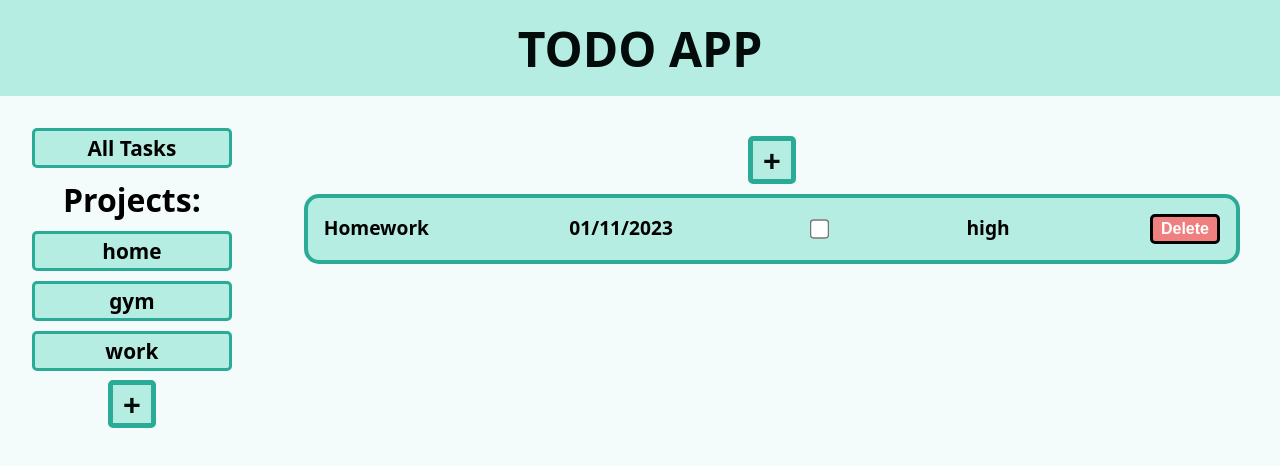
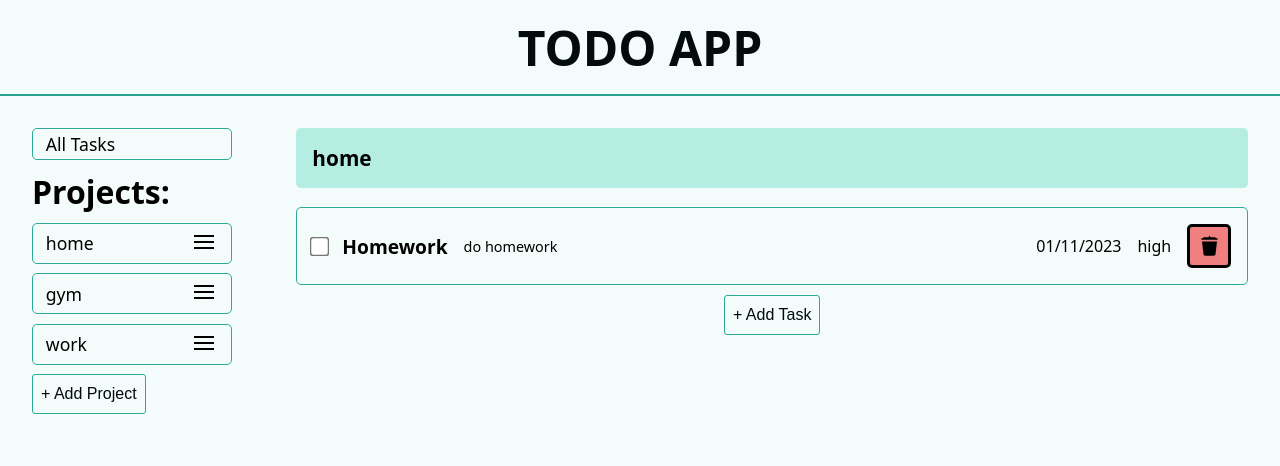
Before and after one commit to Aniket356/todo-app, a website built with webpack: page dist/index.html in a window 1280 px wide. Both pictures are taken after a click on the item "home". Built offline with nearby package versions, Linux system fonts and the light colour scheme.

Commit message:
add new project button

```diff
--- a/src/assets/style.css
+++ b/src/assets/style.css
@@ -11,15 +11,6 @@
     --secondary: #b6ede3;
     --accent: #2bab96;
 }
-  /* @media (prefers-color-scheme: dark) {
-    :root {
-      --text: #f3fcfb;
-      --background: #030c0a;
-      --primary: #5cd6c2;
-      --secondary: #12493f;
-      --accent: #54d4bf;
-    }
-  } */
 
 ul {
     list-style-type: none;
@@ -32,15 +23,13 @@ body {
 }
 
 .top-bar {
-    display: flex;
-    flex-direction: column;
-    background-color: var(--secondary);
-    padding: 1rem;
     font-size: 1.5rem;
     color: var(--text);
+    display: flex;
     justify-content: center;
     align-items: center;
     height: 4em;
+    border-bottom: 2px solid var(--primary);
 }
 
 main {
@@ -48,19 +37,16 @@ main {
 }
 
 .sidebar {
-    /* background-color: var(--primary); */
     padding: 2rem;
     flex-basis: calc(100vw/4);
-    text-align: center;
 }
 
 .sidebar ul {
     position: sticky;
     top: 2em;
-    height: fit-content;
 }
 
-.sidebar p {
+.sidebar ul > p {
     font-weight: bold;
     font-size: 2rem;
     margin-bottom: 0.6rem;
@@ -68,48 +54,112 @@ main {
 
 .sidebar li {
     margin-bottom: 0.6rem;
-    background-color: var(--secondary);
     padding: 0.2rem 0.8rem;
-    font-weight: bold;
-    border: 3px solid var(--accent);
-    font-size: 1.3rem;
+    border: 1px solid var(--accent);
+    font-size: 1.1rem;
     border-radius: 5px;
     cursor: pointer;
-    transition: transform ease 0.3s;
+    transition: transform ease 0.1s;
+    display: flex;
+    align-items: center;
+    justify-content: space-between;
+}
+
+.sidebar li button {
+    background-color: transparent;
+    border: none;
+    cursor: pointer;
+    padding: 0.3rem;
+    border-radius: 5px;
+}
+
+.sidebar li button:hover {
+    border: 1px solid black;
+}
+
+.sidebar li:hover {
+    background-color: var(--secondary);
 }
 
 .sidebar li:active {
     transform: scale(0.95);
 }
 
+#new-project-form #project-name{
+    padding: 0.2rem;
+    margin-bottom: 0.3rem;
+    border: 2px solid var(--accent);
+    outline: none;
+    border-radius: 5px;
+    font-size: 1.1rem;
+}
+
+#new-project-form button {
+    display: block;
+    background-color: var(--background);
+    font-weight: bold;
+    border: 1px solid var(--accent);
+    padding: 0.3rem 0.5rem;
+    border-radius: 5px;
+    cursor: pointer;
+}
+
+#new-project-form button:hover {
+    background-color: var(--secondary);
+}
+
+.project-header {
+    font-size: 1.3rem;
+    padding: 1rem;
+    width: 100%;
+    background-color: var(--secondary);
+    font-weight: bold;
+    margin-bottom: 1.2rem;
+    text-align: left;
+    border-radius: 5px;
+}
+
 .todos {
     width: 100%;
-    padding: 2.5rem;
+    padding: 2em;
     text-align: center;
+}
+
+.todo-div1, .todo-div2{
+    display: flex;
+    gap: 1rem;
+    align-items: center;
 }
 
 .todos .todo {
     display: flex;
     justify-content: space-between;
-    background-color: var(--secondary);
     padding: 1rem;
-    font-size: 1.2rem;
-    font-weight: bold;
     margin-bottom: 0.6rem;
-    border: 4px solid var(--accent);
-    border-radius: 15px;
+    border: 1px solid var(--accent);
+    border-radius: 5px;
     min-width: 400px;
 }
 
+.todo .title {
+    font-weight: bold;
+    font-size: 1.2rem;
+}
+
+.todo .description {
+    font-size: 0.9rem;
+}
+
+
 .todo button.del {
-    padding: 0.2rem 0.5rem;
-    font-weight: bold;
+    padding: 0.4rem;
     background-color: lightcoral;
     border: 3px solid black;
-    color: white;
-    font-size: 1rem;
     border-radius: 5px;
     cursor: pointer;
+    display: flex;
+    justify-content: center;
+    align-items: center;
 }
 
 .todo button.del:active {
@@ -123,17 +173,20 @@ main {
 }
 
 .add {
-    height: 3rem;
-    width: 3rem;
-    background-color: var(--secondary);
-    border-radius: 5px;
-    border: 5px solid var(--accent);
-    font-size: 1.9rem;
-    font-weight: bold;
+    height: 2.5rem;
+    width: fit-content;
+    padding: 0.5rem 0.5rem;
+    border-radius: 3px;
+    border: 1px solid var(--accent);
+    background-color: var(--background);
+    font-size: 1rem;
     color: var(--text);
     cursor: pointer;
     margin-bottom: 0.6rem;
+}
 
+.add:hover {
+    background-color: var(--secondary);
 }
 
 .add:active {
--- a/src/index.js
+++ b/src/index.js
@@ -9,7 +9,5 @@ let projects = {
     work: []
 };
 
-console.table(projects);
-
 renderSidebar(projects);
 renderAllTodos(projects);
--- /dev/null
+++ b/src/render-forms.js
@@ -0,0 +1,25 @@
+import { addProject } from "./functions";
+import { renderSidebar } from "./render-main-page";
+
+export function addNewProjectForm(projectsList) {
+    const form = document.createElement('form');
+    form.setAttribute('id', 'new-project-form');
+
+    const nameInput = document.createElement('input');
+    nameInput.setAttribute('type', 'text');
+    nameInput.setAttribute('id', 'project-name');
+    nameInput.setAttribute('maxlength', '25');
+    form.appendChild(nameInput);
+
+    const submitBtn = document.createElement('button');
+    submitBtn.textContent = 'Submit'
+    submitBtn.setAttribute('type', 'submit');
+    submitBtn.addEventListener('click', (event) => {
+        event.preventDefault();
+        if(nameInput.value !== '') addProject(projectsList, nameInput.value);
+        renderSidebar(projectsList);
+    })
+    form.appendChild(submitBtn);
+
+    return form;
+}
--- a/src/render-main-page.js
+++ b/src/render-main-page.js
@@ -1,7 +1,9 @@
-import { addProject, addTodoToProject } from "./functions";
+import { addTodoToProject } from "./functions";
+import { addNewProjectForm } from "./render-forms";
 
 export function renderSidebar(projects) {
-    const sidebar = document.querySelector('.sidebar')
+    const sidebar = document.querySelector('.sidebar');
+    sidebar.innerHTML = '';
 
     const sidebarList = document.createElement('ul');
 
@@ -22,8 +24,17 @@ export function renderSidebar(projects) {
 
     Object.keys(projects).forEach(project => {
         const li = document.createElement('li');
-        li.textContent = project;
-        li.setAttribute('data-project', project);
+
+        const projectTitle = document.createElement('p');
+        projectTitle.classList.add('project-title');
+        projectTitle.textContent = project;
+        li.appendChild(projectTitle);
+
+        const menuButton = document.createElement('button');
+        menuButton.innerHTML = `<svg xmlns="http://www.w3.org/2000/svg" x="0px" y="0px" width="20" height="20" viewBox="0 0 50 50">
+        <path d="M 0 7.5 L 0 12.5 L 50 12.5 L 50 7.5 Z M 0 22.5 L 0 27.5 L 50 27.5 L 50 22.5 Z M 0 37.5 L 0 42.5 L 50 42.5 L 50 37.5 Z"></path>
+        </svg>`;
+        li.appendChild(menuButton);
 
         li.addEventListener('click', () => {
             const todosDiv = document.querySelector('.todos');
@@ -38,14 +49,12 @@ export function renderSidebar(projects) {
     btn.classList.add('add');
     btn.setAttribute('id', 'add-project');
     btn.addEventListener('click', () => {
-        const sidebar = document.querySelector('.sidebar');
-        const projectName = prompt("Enter project name");
-        if(projectName === null) return;
-        sidebar.innerHTML = '';
-        addProject(projects, projectName);
-        renderSidebar(projects);
+        btn.style.display = 'none';
+        sidebar.appendChild(addNewProjectForm(projects));
+        const input = sidebar.querySelector('#project-name');
+        input.focus();
     });
-    btn.textContent = '+';
+    btn.textContent = '+ Add Project';
 
     sidebarList.appendChild(projectsList);
     sidebar.appendChild(sidebarList);
@@ -55,10 +64,22 @@ export function renderSidebar(projects) {
 export function renderToDos(projectsList, project){
     const todosDiv = document.querySelector('.todos');
 
+    const header = document.createElement('div');
+    header.textContent = project;
+    header.classList.add('project-header');
+    todosDiv.appendChild(header);
+
+    const todosList = document.createElement('ul');
+
+    projectsList[project].forEach(todo => {
+        appendToDo(todo, todosList);
+    })
+    todosDiv.appendChild(todosList);
+
     const addButton = document.createElement('button');
     addButton.classList.add('add');
     addButton.setAttribute('id', 'add-todo');
-    addButton.textContent = '+';
+    addButton.textContent = '+ Add Task';
 
     addButton.addEventListener('click', () => {
         const todoTitle = prompt("Enter title for todo");
@@ -70,85 +91,74 @@ export function renderToDos(projectsList, project){
     })
 
     todosDiv.appendChild(addButton);
-
-    const todosList = document.createElement('ul');
-
-    projectsList[project].forEach(todo => {
-        const li = document.createElement('li');
-        li.classList.add('todo');
-
-        const title = document.createElement('p');
-        title.classList.add('title');
-        title.textContent = todo.title;
-        li.appendChild(title);
-
-        const dueDateP = document.createElement('p');
-        dueDateP.classList.add('due-date');
-        dueDateP.textContent = getFormattedDate(todo.dueDate);
-        li.appendChild(dueDateP);
-
-        const completedCheckbox = document.createElement('input');
-        completedCheckbox.setAttribute('type', 'checkbox');
-        completedCheckbox.setAttribute('name', 'completed');
-        completedCheckbox.classList.add('completed');
-        li.appendChild(completedCheckbox);
-
-        const priorityP = document.createElement('p');
-        priorityP.classList.add('priority');
-        priorityP.textContent = todo.priority;
-        li.appendChild(priorityP);
-
-        const delButton = document.createElement('button');
-        delButton.classList.add('del');
-        delButton.textContent = 'Delete';
-        li.appendChild(delButton);
-
-        todosList.appendChild(li);
-    })
-
-    todosDiv.appendChild(todosList);
 }
 
 export function renderAllTodos(projectsList) {
     const todosDiv = document.querySelector('.todos');
     const todosList = document.createElement('ul');
 
+    const header = document.createElement('div');
+    header.textContent = 'All Tasks';
+    header.classList.add('project-header');
+    todosDiv.appendChild(header);
+
     for(const project in projectsList){
         projectsList[project].forEach(todo => {
+            appendToDo(todo, todosList);
+        })
+    }
+
+    todosDiv.appendChild(todosList);
+}
+
+function appendToDo(todo, todosList) {
     const li = document.createElement('li');
     li.classList.add('todo');
 
-        const title = document.createElement('p');
-        title.classList.add('title');
-        title.textContent = todo.title;
-        li.appendChild(title);
-
-        const dueDateP = document.createElement('p');
-        dueDateP.classList.add('due-date');
-        dueDateP.textContent = getFormattedDate(todo.dueDate);
-        li.appendChild(dueDateP);
+    const div1 = document.createElement('div');
+    div1.classList.add('todo-div1');
 
     const completedCheckbox = document.createElement('input');
     completedCheckbox.setAttribute('type', 'checkbox');
     completedCheckbox.setAttribute('name', 'completed');
     completedCheckbox.classList.add('completed');
-        li.appendChild(completedCheckbox);
+    div1.appendChild(completedCheckbox);
+
+    const title = document.createElement('p');
+    title.classList.add('title');
+    title.textContent = todo.title;
+    div1.appendChild(title);
+
+    const desc = document.createElement('p');
+    desc.textContent = todo.description;
+    desc.classList.add('description');
+    div1.appendChild(desc);
+
+    li.appendChild(div1);
+
+    const div2 = document.createElement('div2');
+    div2.classList.add('todo-div2');
+
+    const dueDateP = document.createElement('p');
+    dueDateP.classList.add('due-date');
+    dueDateP.textContent = getFormattedDate(todo.dueDate);
+    div2.appendChild(dueDateP);
 
     const priorityP = document.createElement('p');
     priorityP.classList.add('priority');
     priorityP.textContent = todo.priority;
-        li.appendChild(priorityP);
+    div2.appendChild(priorityP);
 
     const delButton = document.createElement('button');
     delButton.classList.add('del');
-        delButton.textContent = 'Delete';
-        li.appendChild(delButton);
+    delButton.innerHTML = `<svg xmlns="http://www.w3.org/2000/svg" x="0px" y="0px" width="25" height="25" viewBox="0 0 30 30">
+                        <path d="M 14.984375 2.4863281 A 1.0001 1.0001 0 0 0 14 3.5 L 14 4 L 8.5 4 A 1.0001 1.0001 0 0 0 7.4863281 5 L 6 5 A 1.0001 1.0001 0 1 0 6 7 L 24 7 A 1.0001 1.0001 0 1 0 24 5 L 22.513672 5 A 1.0001 1.0001 0 0 0 21.5 4 L 16 4 L 16 3.5 A 1.0001 1.0001 0 0 0 14.984375 2.4863281 z M 6 9 L 7.7929688 24.234375 C 7.9109687 25.241375 8.7633438 26 9.7773438 26 L 20.222656 26 C 21.236656 26 22.088031 25.241375 22.207031 24.234375 L 24 9 L 6 9 z"></path>
+                        </svg>`;
+    div2.appendChild(delButton);
+
+    li.appendChild(div2);
 
     todosList.appendChild(li);
-        })
-    }
-
-    todosDiv.appendChild(todosList);
 }
 
 function getFormattedDate(date) {
```
Also changed, not shown: dist/main.js. Lines whose indentation alone changed are shown as unchanged.
